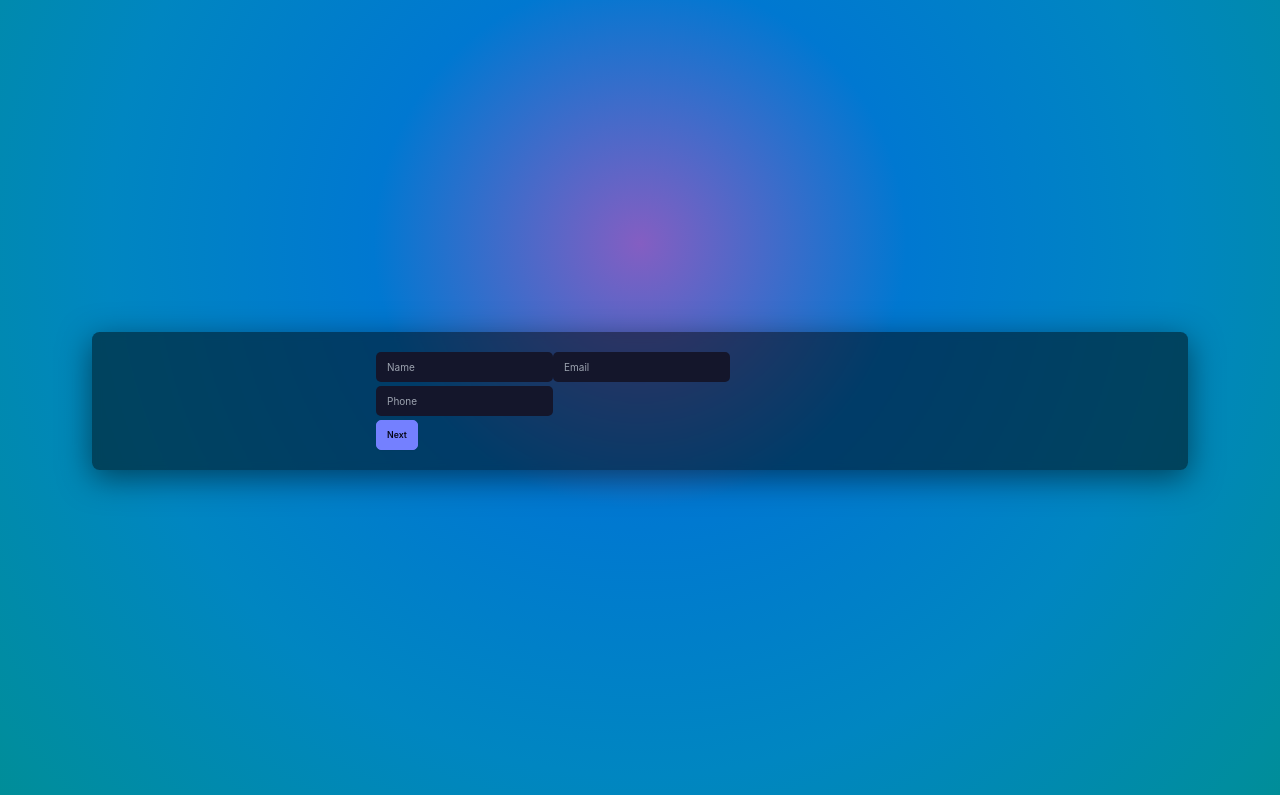
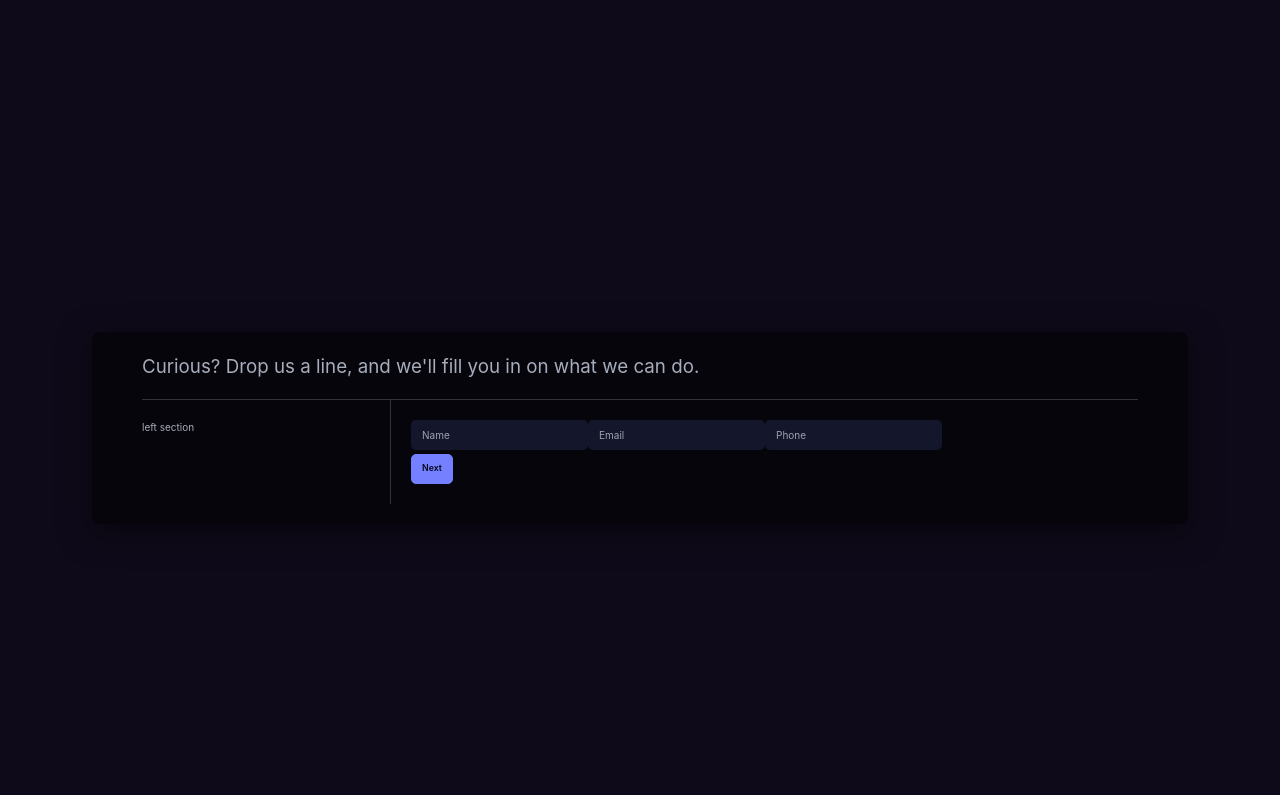
Before and after one commit to taanguiano/anguiano-agency-site, a Next.js app: page / in a window 1280 px wide. Shown: the part 608-1403 px from the top of the page. Built offline with nearby package versions, Linux system fonts and the light colour scheme.

Commit message:
bg style changes & contact form layout adjustments

```diff
--- a/src/app/components/contact-us/contact.tsx
+++ b/src/app/components/contact-us/contact.tsx
@@ -77,9 +77,17 @@ export const Contact = () => {
 
   return (
     <section className="h-[100vh] p-[var(--navigation-height)]" id="contact">
-      <div className="w-full bg-glass backdrop-blur-glass rounded-xl shadow-glass p-5 flex justify-around gap-5">
-        <div className="flex flex-col w-1/2">
-          <>
+      <div className="ml-auto mr-auto bg-glass backdrop-blur-glass rounded-xl shadow-glass pt-1 pl-20 pr-20 flex flex-col justify-center">
+        <div className="flex flex-row pt-5 pb-5">
+          <h1 className="text-3xl">
+            {`Curious? Drop us a line, and we'll fill you in on what we can do.`}
+          </h1>
+        </div>
+        <div className="flex flex-row border-t border-t-glass pb-5">
+          <div className="flex flex-col w-1/4 border-r border-r-glass pt-5 pb-5 pr-5">
+            left section
+          </div>
+          <div className="flex flex-col w-3/4 p-5">
             {step === steps.length ? (
               <ContactSuccess />
             ) : (
@@ -115,7 +123,7 @@ export const Contact = () => {
                 )}
               </Formik>
             )}
-          </>
+          </div>
         </div>
       </div>
     </section>
--- a/src/app/layout.tsx
+++ b/src/app/layout.tsx
@@ -14,7 +14,7 @@ export default function RootLayout({
   children: React.ReactNode;
 }) {
   return (
-    <html lang="en" data-theme="dark" className="bg-primary-gradient">
+    <html lang="en" data-theme="dark" className="bg-background">
       <head>
         <meta
           name="viewport"
--- a/tailwind.config.ts
+++ b/tailwind.config.ts
@@ -12,7 +12,7 @@ const config: Config = {
         sans: '"SF Pro Display",-apple-system,BlinkMacSystemFont,"Segoe UI",Roboto,Oxygen,Ubuntu, Cantarell,"Open Sans","Helvetica Neue",sans-serif',
       },
       colors: {
-        background: "#000212",
+        background: "#0F0A19",
         white: "#fff",
         glass: "rgba( 0, 0, 0, 0.5 )",
         input: "#14162b",
--- a/tsconfig.json
+++ b/tsconfig.json
@@ -1,6 +1,6 @@
 {
   "compilerOptions": {
-    "target": "es2022",
+    "target": "es5",
     "lib": ["dom", "dom.iterable", "esnext"],
     "allowJs": true,
     "skipLibCheck": true,
```
